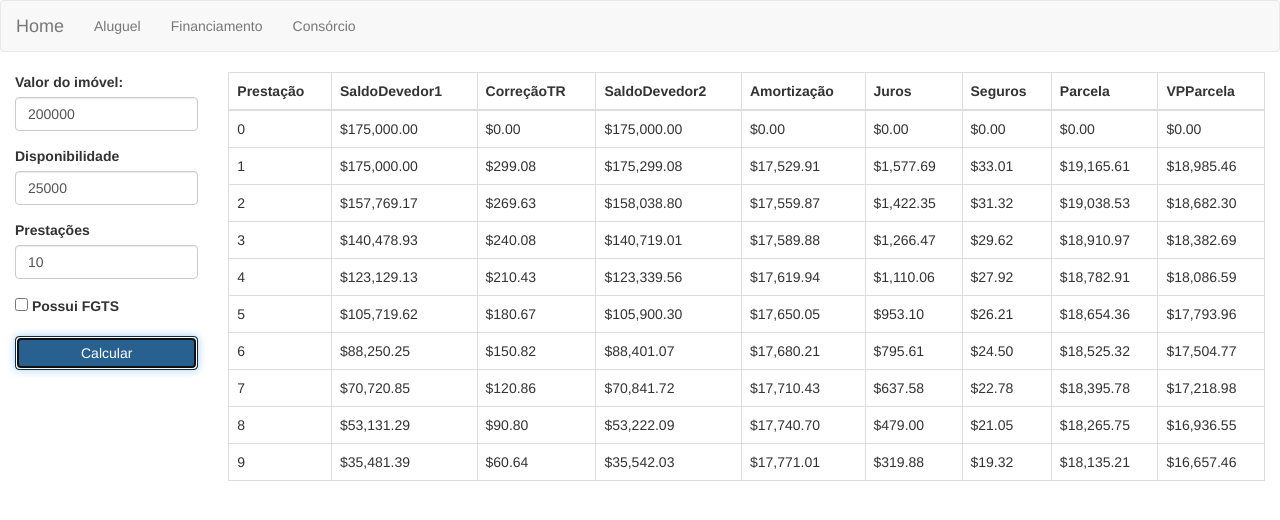
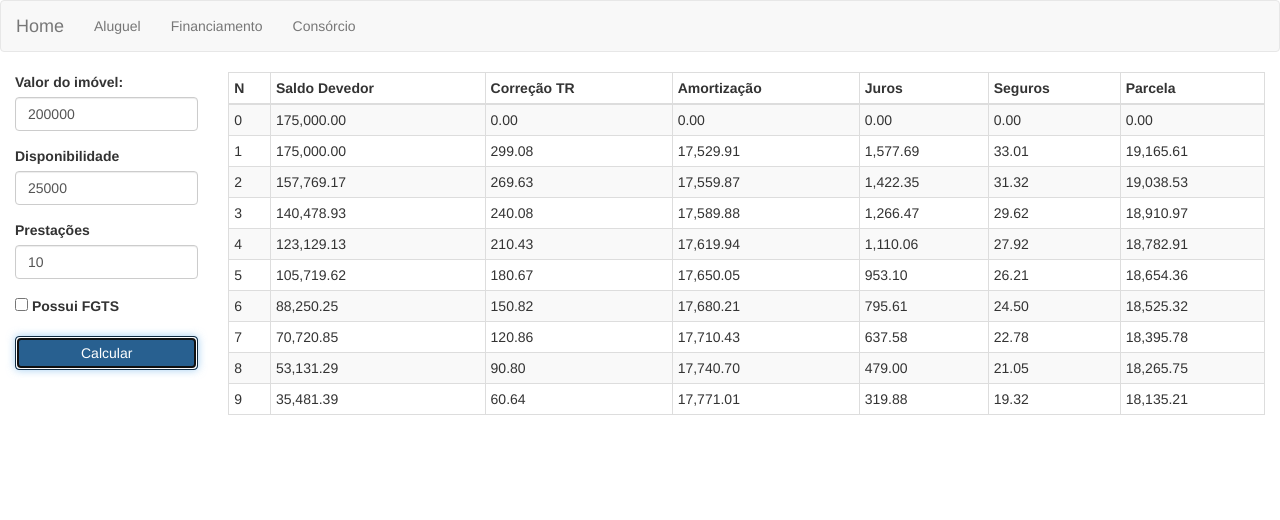
Before and after one commit to luishenriquepp/meu-tcc, an Angular app: page / in a window 1280 px wide. Both pictures are taken after a click on the button "Calcular". Shown: the top 520 px of the page. Built offline with nearby package versions, Linux system fonts and the light colour scheme.

Commit message:
Classes bootstrap table-condensed e table-stripped aplicadas na tabela-vpl

```diff
--- a/src/app/tabela-vpl/tabela-vpl.component.html
+++ b/src/app/tabela-vpl/tabela-vpl.component.html
@@ -1,28 +1,24 @@
-<table class="table table-bordered">
+<table class="table table-bordered table-striped table-condensed">
   <thead>
     <tr>
-      <th>Prestação</th>
-      <th>SaldoDevedor1</th>
-      <th>CorreçãoTR</th>
-      <th>SaldoDevedor2</th>
+      <th>N</th>
+      <th>Saldo Devedor</th>
+      <th>Correção TR</th>
       <th>Amortização</th>
       <th>Juros</th>
       <th>Seguros</th>
       <th>Parcela</th>
-      <th>VPParcela</th>
     </tr>
   </thead>
   <tbody>
     <tr *ngFor="let p of financiamento.prestacoes; let i=index">
       <td>{{i}}</td>
-      <td>{{p.saldoDevedor1 | currency:'USD':true }}</td>
-      <td>{{p.correcaoTR | currency:'USD':true}}</td>
-      <td>{{p.saldoDevedor2 | currency:'USD':true}}</td>
-      <td>{{p.amortizacao | currency:'USD':true}}</td>
-      <td>{{p.juros | currency:'USD':true}}</td>
-      <td>{{p.seguros | currency:'USD':true}}</td>
-      <td>{{p.parcela | currency:'USD':true}}</td>
-      <td>{{p.parcelaVP | currency:'USD':true}}</td>
+      <td>{{p.saldoDevedor1 | number:'1.2-2' }}</td>
+      <td>{{p.correcaoTR | number:'1.2-2' }}</td>
+      <td>{{p.amortizacao | number:'1.2-2' }}</td>
+      <td>{{p.juros | number:'1.2-2' }}</td>
+      <td>{{p.seguros | number:'1.2-2' }}</td>
+      <td>{{p.parcela | number:'1.2-2' }}</td>
     </tr>
   </tbody>
 </table>
```
